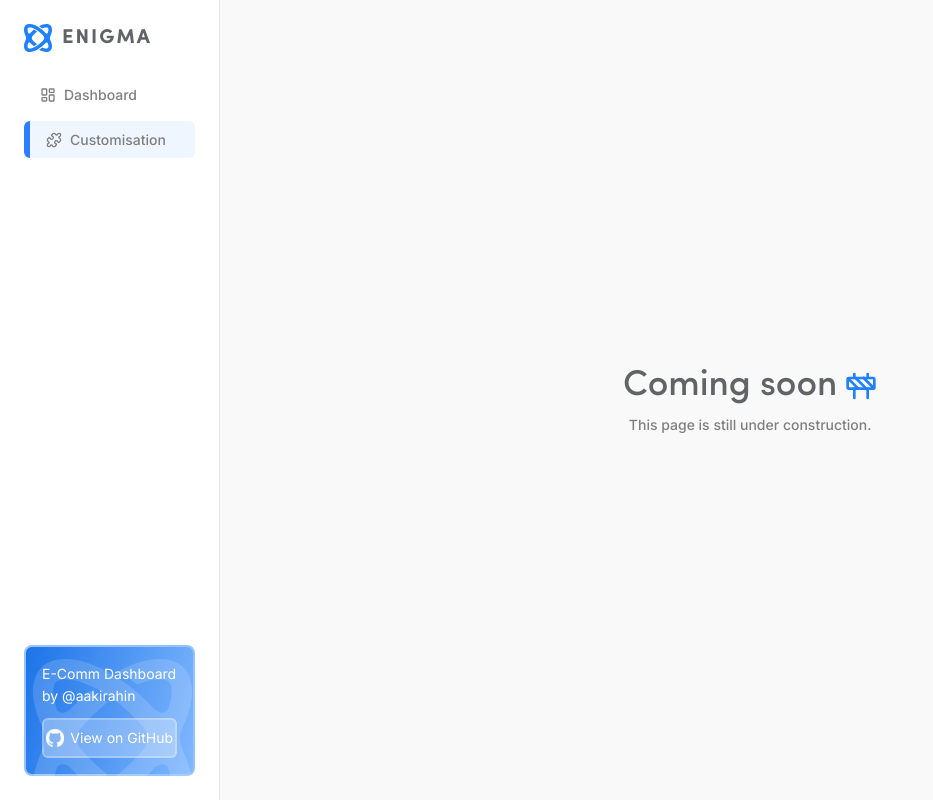
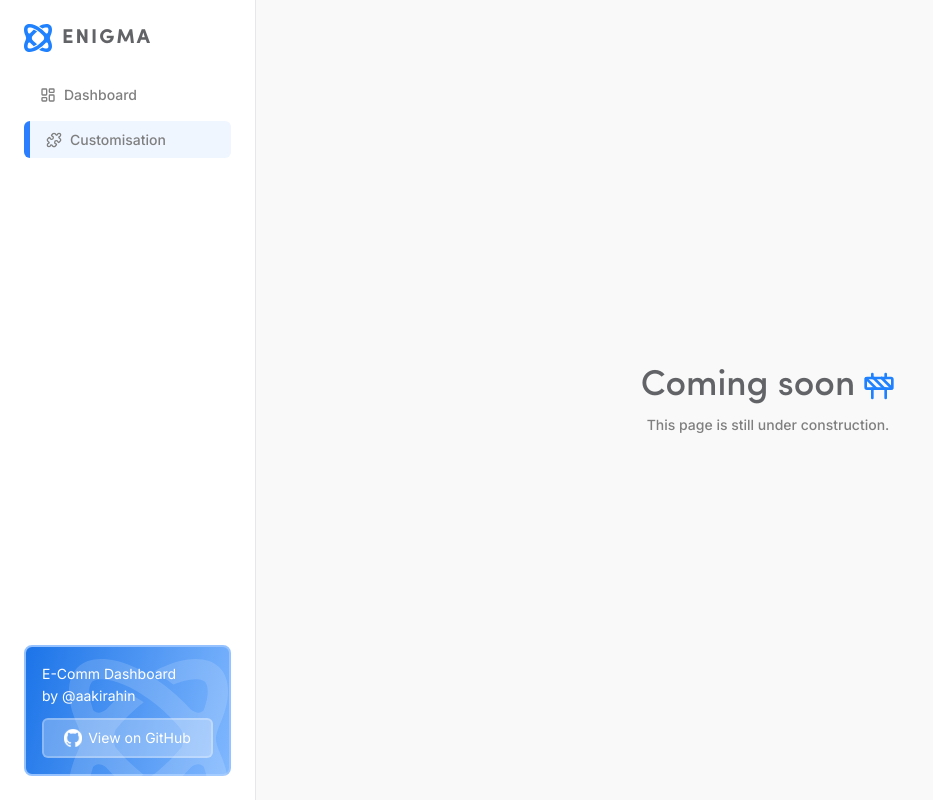
Before and after one commit to aakirahin/ecom-dashboard, a Next.js app: page /customisation in a window 1280 px wide. Shown: the whole page, without its empty margins (0-933 px from the left). Built offline with nearby package versions, Linux system fonts and the light colour scheme.

Commit message:
Fixed SideMenu sizing

```diff
--- a/app/_components/SideMenu/SideMenu.tsx
+++ b/app/_components/SideMenu/SideMenu.tsx
@@ -7,7 +7,7 @@ type Props = {}
 
 const SideMenu = (props: Props) => {
   return (
-    <div className='flex flex-col bg-white p-6 border-r border-gray-200 transition-all duration-300 w-64 justify-between sticky'>
+    <div className='flex flex-col bg-white p-6 border-r border-gray-200 transition-all duration-300 w-64 shrink-0 justify-between sticky'>
       <div className='flex flex-col gap-6'>
         <a
           href={'/'}
--- a/app/customisation/page.tsx
+++ b/app/customisation/page.tsx
@@ -5,7 +5,7 @@ type Props = {}
 
 const Page = (props: Props) => {
   return (
-    <div className='flex flex-col gap-2 w-full h-full justify-center items-center'>
+    <div className='flex flex-col gap-2 flex-1 h-full justify-center items-center'>
         <h1 className='flex gap-2 items-center font-sofia text-4xl text-[#626366] font-medium'>
             Coming soon
             <Construction size={32} color='#2081FF'/>
```
